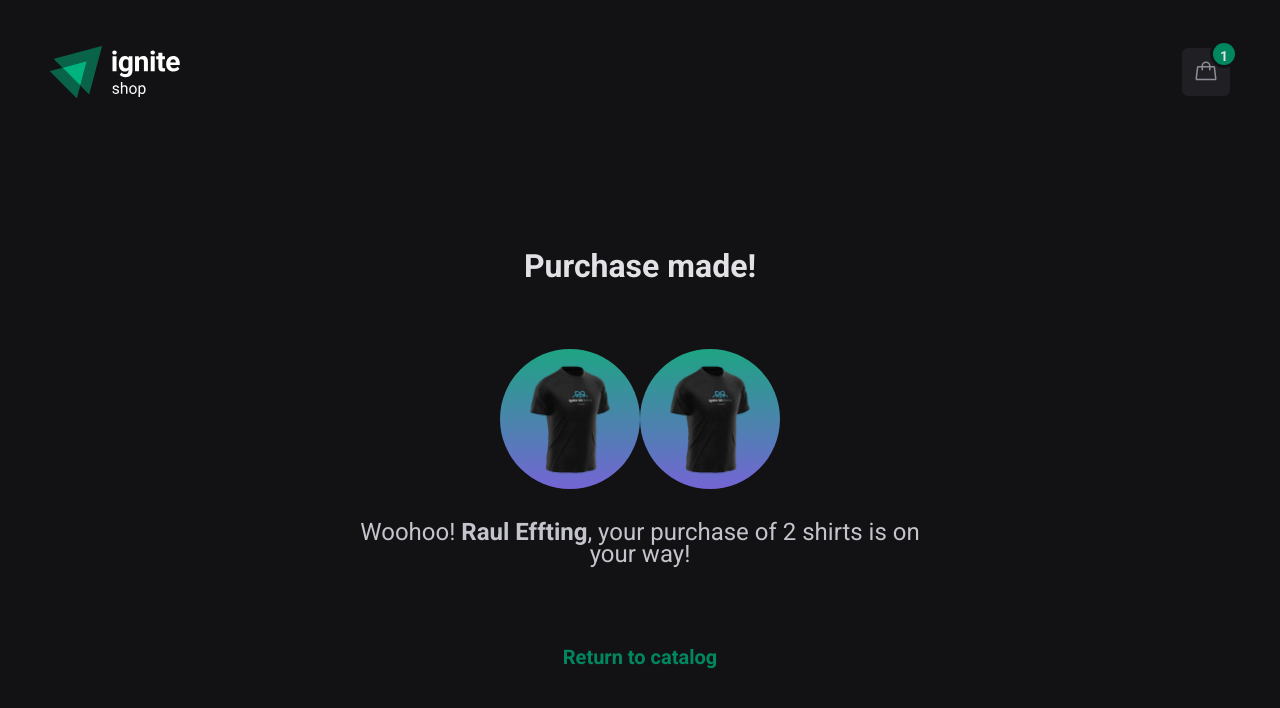
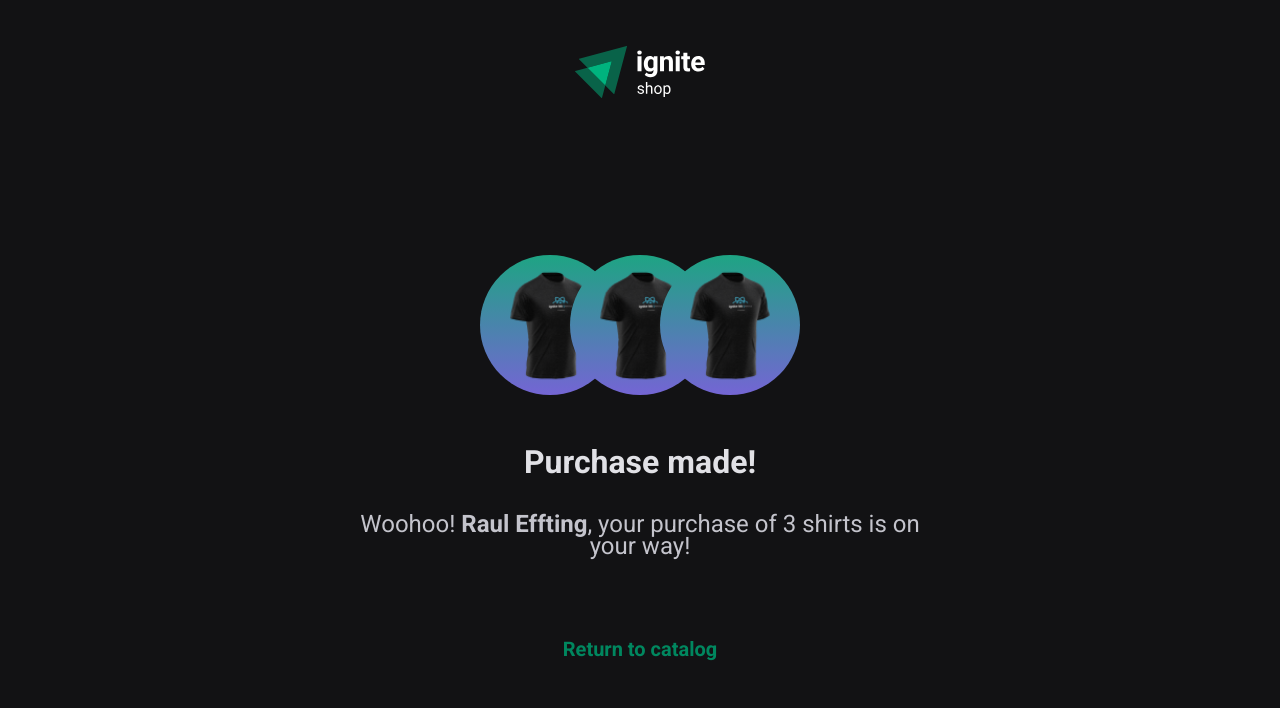
Before and after one commit to rauleffting/04-ignite-shop, a Next.js app: page /success in a window 1280 px wide. Shown: the top 708 px of the page. Built offline with nearby package versions, Linux system fonts and the light colour scheme.

Commit message:
fix success page layout && add slider buttons

```diff
--- a/src/pages/_app.tsx
+++ b/src/pages/_app.tsx
@@ -9,16 +9,24 @@ import { Handbag } from '@phosphor-icons/react'
 
 import * as Dialog from '@radix-ui/react-dialog'
 import CartModal from '../components/cartModal'
+import { useRouter } from 'next/router'
 
 /* the best is to put globalStyles outside the function App because if it's inside, it will be rendered every time the function App is rendered */
 globalStyles()
 
 export default function App({ Component, pageProps }: AppProps) {
   const items: number = 1
+
+  const router = useRouter()
+  const currentPage = router.pathname
+
   return (
     <Container>
-      <Header>
+      <Header
+        style={currentPage === '/success' ? { justifyContent: 'center' } : null}
+      >
         <Image src={logoImg.src} alt="" width={130} height={52} />
+        {!(currentPage === '/success') && (
           <Dialog.Root>
             <Dialog.Trigger asChild>
               <Cart>
@@ -28,6 +36,7 @@ export default function App({ Component, pageProps }: AppProps) {
             </Dialog.Trigger>
             <CartModal />
           </Dialog.Root>
+        )}
       </Header>
 
       <Component {...pageProps} />
--- a/src/pages/success.tsx
+++ b/src/pages/success.tsx
@@ -25,6 +25,7 @@ export default function Success() {
   const products = [
     { imageUrl: shirt, name: 'Top Shirt' },
     { imageUrl: shirt, name: 'Top Shirt' },
+    { imageUrl: shirt, name: 'Top Shirt' },
   ]
 
   const costumerName = 'Raul Effting'
@@ -37,21 +38,15 @@ export default function Success() {
       </Head>
 
       <SuccessContainer>
+        <ImageContainer>
+          {products.map((product, index) => (
+            <div key={index}>
+              <Image src={product.imageUrl} width={140} height={140} alt="" />
+            </div>
+          ))}
+        </ImageContainer>
+
         <h1>Purchase made!</h1>
-
-        <ProductsContainer>
-          {products.map((product, index) => (
-            <ImageContainer>
-              <Image
-                src={product.imageUrl}
-                width={140}
-                height={140}
-                alt=""
-                key={index}
-              />
-            </ImageContainer>
-          ))}
-        </ProductsContainer>
 
         <p>
           Woohoo! <strong>{costumerName}</strong>, your purchase of{' '}
--- a/src/styles/components/cartModal.ts
+++ b/src/styles/components/cartModal.ts
@@ -7,6 +7,7 @@ export const Content = styled(Dialog.Content, {
   height: '100vh',
   minWidth: '30rem',
   padding: '4.5rem 3rem 3rem',
+  zIndex: '2',
 
   position: 'absolute',
   top: 0,
--- a/src/styles/pages/app.ts
+++ b/src/styles/pages/app.ts
@@ -6,16 +6,15 @@ export const Container = styled('div', {
   alignItems: 'flex-start',
   justifyContent: 'center',
   minHeight: '100vh',
+  overflow: 'hidden',
 })
 
 export const Header = styled('header', {
-  padding: '2rem 0',
-  width: '100%',
-  maxWidth: 1180,
-  margin: '0 auto',
   display: 'flex',
   alignItems: 'center',
   justifyContent: 'space-between',
+  width: '100%',
+  padding: '0 136px',
 })
 
 export const Cart = styled('div', {
--- a/src/styles/pages/success.ts
+++ b/src/styles/pages/success.ts
@@ -11,6 +11,7 @@ export const SuccessContainer = styled('main', {
   h1: {
     fontSize: '$2xl',
     color: '$gray100',
+    marginTop: '3rem',
   },
 
   p: {
@@ -36,11 +37,13 @@ export const SuccessContainer = styled('main', {
   },
 })
 
-export const ProductsContainer = styled('div', {
+export const ImageContainer = styled('main', {
   display: 'flex',
-})
 
-export const ImageContainer = styled('main', {
+  div: {
+    display: 'flex',
+    alignItems: 'center',
+    justifyContent: 'center',
     width: '100%',
     maxWidth: 140,
     height: 140,
@@ -48,10 +51,11 @@ export const ImageContainer = styled('main', {
     borderRadius: '100%',
     padding: '0.25rem',
     marginTop: '4rem',
+  },
 
-  display: 'flex',
-  alignItems: 'center',
-  justifyContent: 'center',
+  'div + div': {
+    marginLeft: 'calc(-100px/2)',
+  },
 
   img: {
     objectFit: 'cover',
```
Also changed, not shown: src/pages/index.tsx (+32 -6 lines), src/styles/pages/home.ts (+49 -3 lines). Lines whose indentation alone changed are shown as unchanged.
